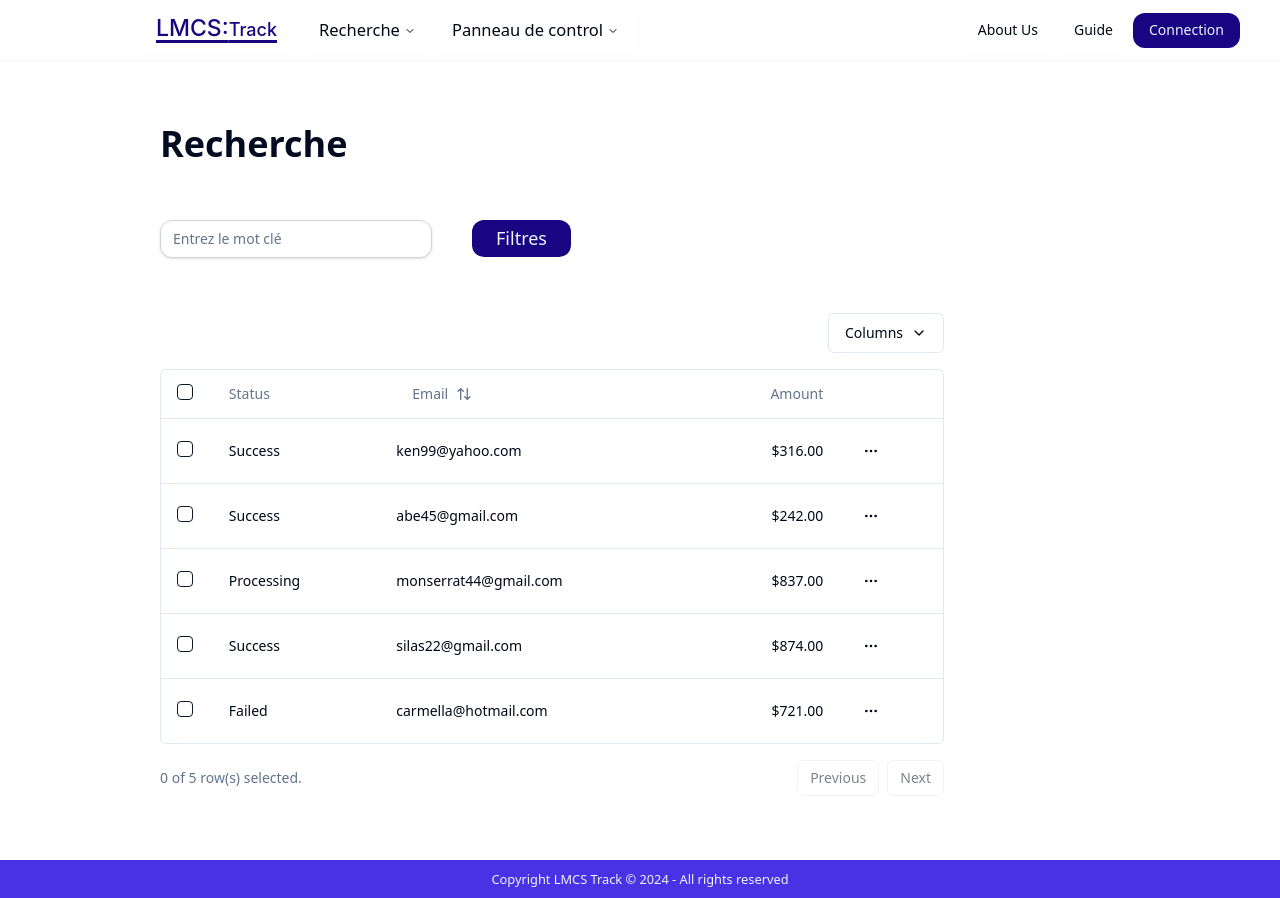
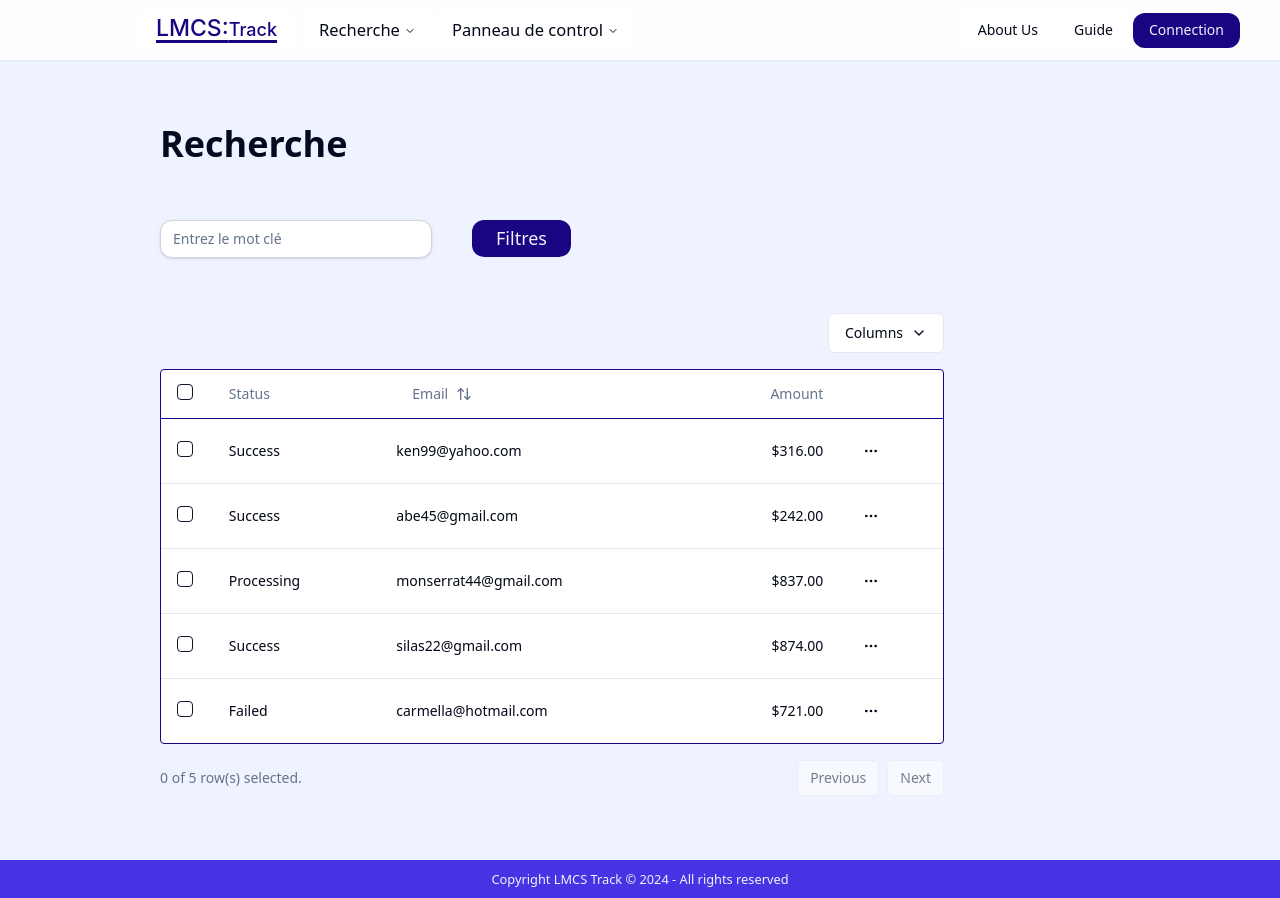
Before and after one commit to amimaresi/P1E28, a React (Vite) app in the folder Frontend/: page /recherche/projet in a window 1280 px wide. Built offline with nearby package versions, Linux system fonts and the light colour scheme.

Commit message:
adjusted recherche

```diff
--- a/Frontend/src/Pages/Technical Pages/Recherche/DataTable.jsx
+++ b/Frontend/src/Pages/Technical Pages/Recherche/DataTable.jsx
@@ -209,11 +209,11 @@ export function DataTableDemo({ navigate }) {
           </DropdownMenuContent>
         </DropdownMenu>
       </div>
-      <div className="rounded-md border">
+      <div className="rounded-sm border border-buttonDark bg-white ">
         <Table>
           <TableHeader>
             {table.getHeaderGroups().map((headerGroup) => (
-              <TableRow key={headerGroup.id}>
+              <TableRow key={headerGroup.id} className=" border-b-buttonDark">
                 {headerGroup.headers.map((header) => {
                   return (
                     <TableHead key={header.id}>
@@ -235,6 +235,7 @@ export function DataTableDemo({ navigate }) {
                 <TableRow
                   key={row.id}
                   data-state={row.getIsSelected() && 'selected'}
+                  className=" border-b-grey-400"
                 >
                   {row.getVisibleCells().map((cell) => (
                     <TableCell key={cell.id}>
--- a/Frontend/src/Pages/Technical Pages/Recherche/RechercheLayout.jsx
+++ b/Frontend/src/Pages/Technical Pages/Recherche/RechercheLayout.jsx
@@ -63,7 +63,7 @@ export default function RechercheLayout({ searchby }) {
   const navigate = useNavigate();
   return (
     <>
-      <div className=" h-screen bg-white  pl-40 pt-16">
+      <div className=" h-screen  pl-40 pt-16">
         <h1 className="mb-4 text-4xl font-semibold text-textDark">Recherche</h1>
         <div className=" flex flex-row items-center justify-start">
           <Input
```
